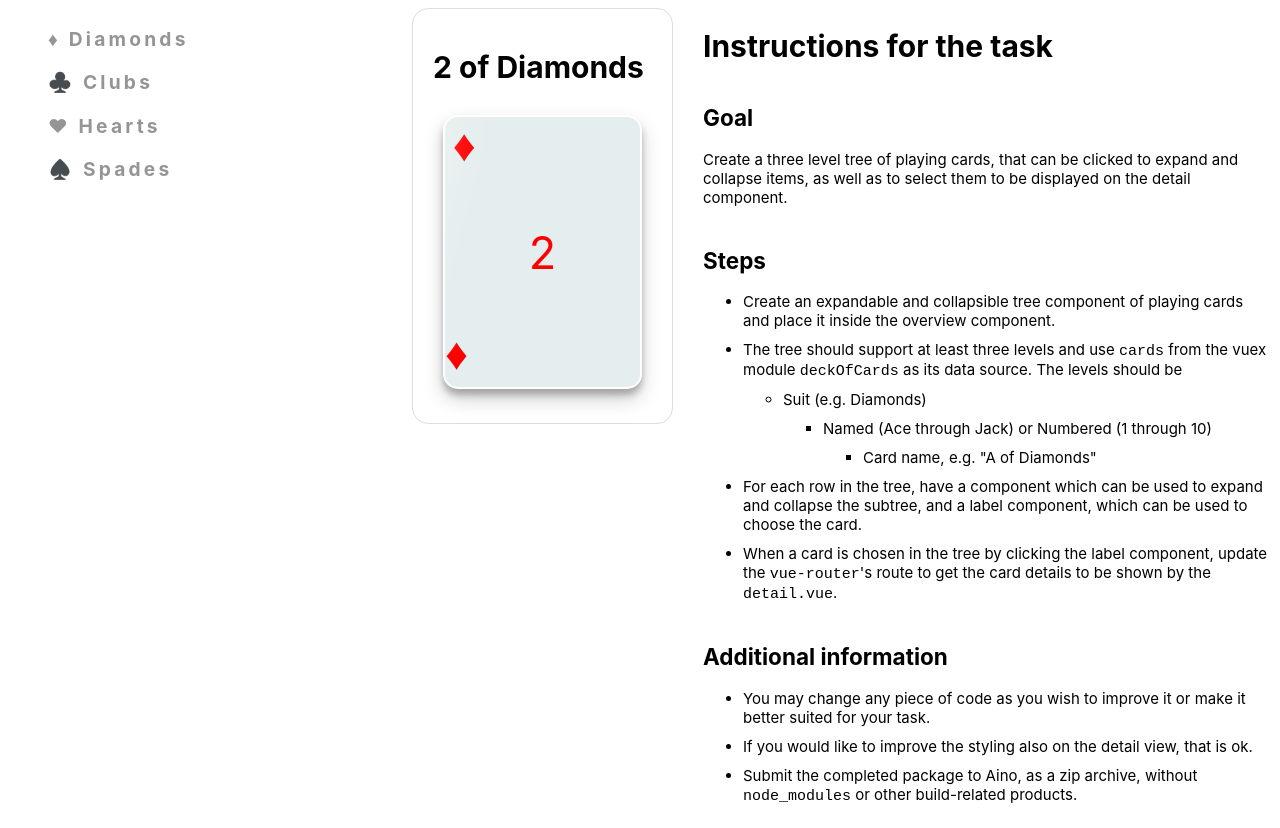
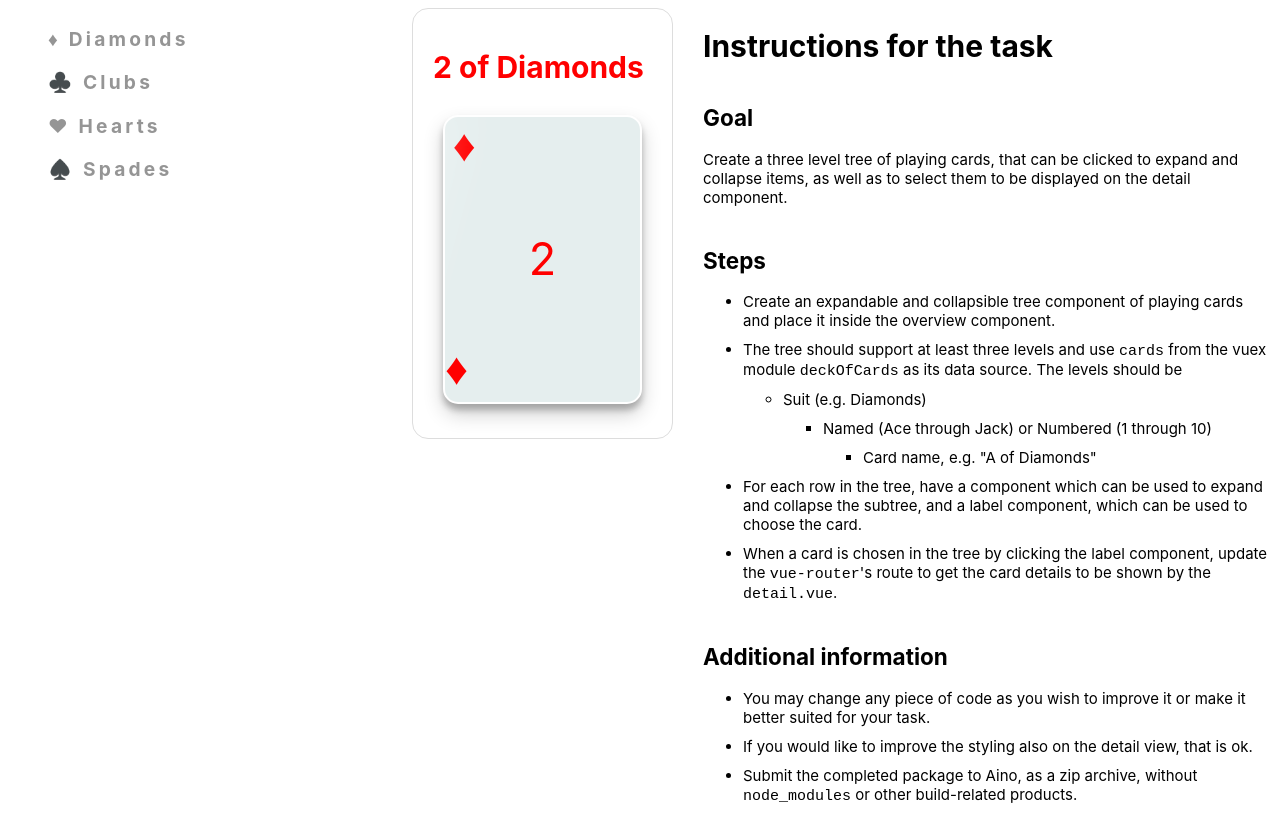
Before and after one commit to elarsaks/coding-assignment, a Vue app: page /1 in a window 1280 px wide. Built offline with nearby package versions, Linux system fonts and the light colour scheme.

Commit message:
Add dynamic dolors to detail component header.

```diff
--- a/src/components/Card.vue
+++ b/src/components/Card.vue
@@ -31,7 +31,7 @@ div {
   background: rgb(229, 238, 238);
   display: inline-block;
   width: 13em;
-  height: 18em;
+  height: 19em;
   min-width: 75px;
   border-radius: 1em;
   overflow: hidden;
--- a/src/components/Node.vue
+++ b/src/components/Node.vue
@@ -34,12 +34,12 @@
 }
 
 .black :hover {
-  color: black;
+  color: #000;
   transition: all 0.3s;
 }
 
 .red :hover {
-  color: red;
+  color: #ff0000;
   transition: all 0.3s;
 }
 
--- a/src/components/detail.vue
+++ b/src/components/detail.vue
@@ -1,5 +1,7 @@
 <template>
-    <div class="card-detail">
+    <div
+        class="card-detail"
+        :class="card.suit === '♦' || card.suit === '♥' ? 'red' : 'black'">
         <h1>{{ card.name }}</h1>
         <Card :card="card" />
     </div>
@@ -14,6 +16,14 @@
   border: 1px solid $border-color;
   padding: $default-padding;
   margin-right: 2em;
+}
+
+.red {
+  color: #ff0000;
+}
+
+.black {
+  color: #000;
 }
 </style>
 
--- a/src/components/overview.vue
+++ b/src/components/overview.vue
@@ -39,7 +39,7 @@ div {
             const data = Object.values(this.cards);
 
             // Insert card id (key in cards obj) to each card
-            data.forEach((card, i) => (card.id = i));
+            data.forEach((card, i) => (card.id = i + 1));
 
             // Get distinct suits
             const suits = [...new Set(data.map(item => item.suit))];
```
